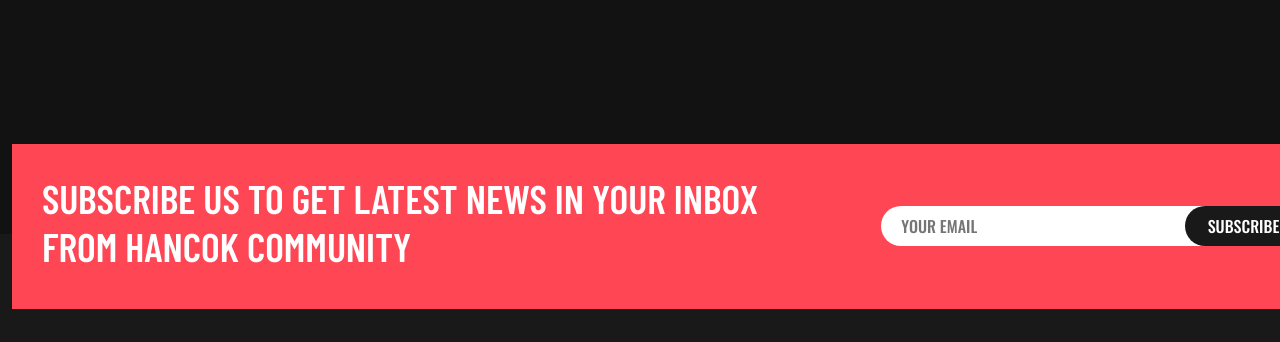
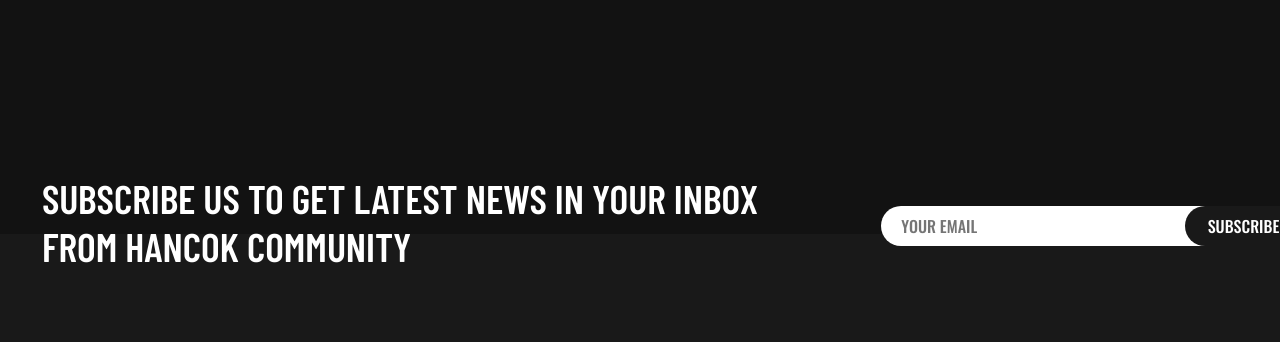
Before and after one commit to HMMasud35/HANCOK, a plain HTML site: page index.html in a window 1280 px wide. Shown: the part 7801-8143 px from the top of the page. Drawn offline with nearby package versions, Linux system fonts and the light colour scheme; a web font is replaced by a local one.

Commit message:
added file

```diff
--- a/Css/style.css
+++ b/Css/style.css
@@ -1017,7 +1017,7 @@
     margin-top: -90px;
     width: 1320px;
     height: 165px;
-    background-color: #FF4655;
+    /* background-color: #FF4655; */
     display: flex;
     justify-content: space-between;
     padding: 30px;
```
